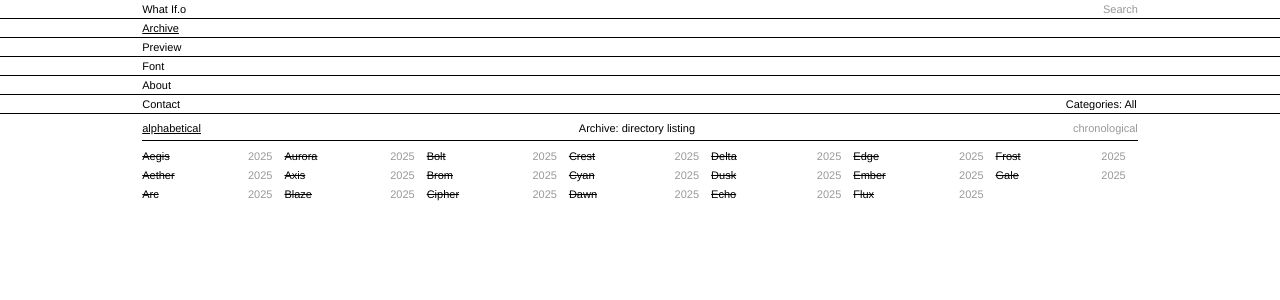
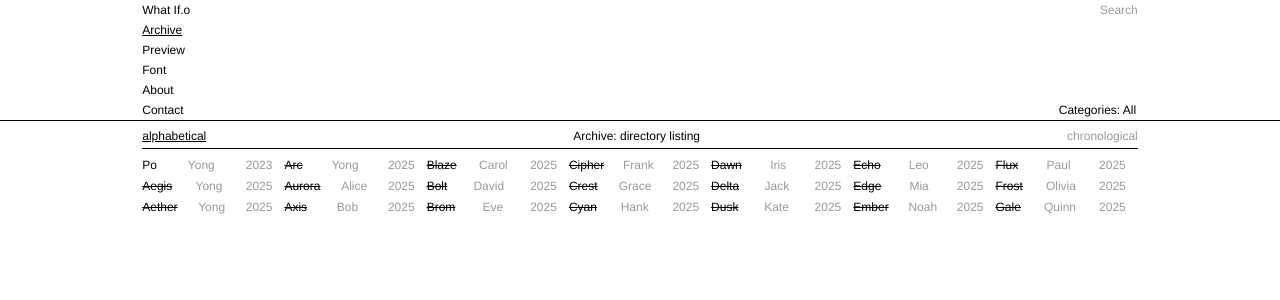
Before and after one commit to Junyyyong/What-If.o, a React (Vite) app: page / in a window 1280 px wide. Shown: the top 300 px of the page. Built offline with nearby package versions, Linux system fonts and the light colour scheme.

Commit message:
업데이트

```diff
--- a/src/App.tsx
+++ b/src/App.tsx
@@ -60,8 +60,19 @@ function ArchivePage({ open, search, category }: {
       c.name.toLowerCase().includes(search.toLowerCase()) ||
       c.creator.toLowerCase().includes(search.toLowerCase())
     );
-    if (sort === 'alphabetical') arr.sort((a, b) => a.name.localeCompare(b.name));
-    else arr.sort((a, b) => b.year - a.year);
+    if (sort === 'alphabetical') {
+      arr.sort((a, b) => {
+        if (a.pinned && !b.pinned) return -1;
+        if (!a.pinned && b.pinned) return 1;
+        return a.name.localeCompare(b.name);
+      });
+    } else {
+      arr.sort((a, b) => {
+        if (a.pinned && !b.pinned) return -1;
+        if (!a.pinned && b.pinned) return 1;
+        return b.year - a.year;
+      });
+    }
     return arr;
   }, [sort, search, category]);
 
@@ -83,6 +94,7 @@ function ArchivePage({ open, search, category }: {
             <div key={char.id} className={`arc-entry${clickable ? ' clickable' : ''}`}
               onClick={() => clickable && handleClick(char, open)}>
               <span className={char.placeholder ? 'strike' : ''}>{char.name}</span>
+              <span className="arc-creator">{char.creator}</span>
               <span className="arc-year">{char.year}</span>
             </div>
           );
@@ -100,7 +112,11 @@ function PreviewPage({ open, search, category }: {
     let arr = [...characters];
     if (category !== 'All') arr = arr.filter(c => c.category === category);
     if (search) arr = arr.filter(c => c.name.toLowerCase().includes(search.toLowerCase()));
-    return arr.sort((a, b) => a.name.localeCompare(b.name));
+    return arr.sort((a, b) => {
+      if (a.pinned && !b.pinned) return -1;
+      if (!a.pinned && b.pinned) return 1;
+      return a.name.localeCompare(b.name);
+    });
   }, [search, category]);
 
   return (
@@ -141,7 +157,7 @@ function FontPage() {
       <div className="font-list">
         {fonts.map(f => (
           <div key={f.id} className="font-item">
-            <div className="font-preview-text">{f.preview}</div>
+            <div className={`font-preview-text${f.id === 'po-emoji' ? ' po-emoji' : ''}`}>{f.preview}</div>
             <div className="font-row">
               <span className="font-name">{f.name}</span>
               <span className="font-dim">{f.styles} style{f.styles > 1 ? 's' : ''} · {f.fileSize}</span>
@@ -226,7 +242,7 @@ export default function App() {
       </div>
 
       {/* Row 6: Contact ————————————————— Categories */}
-      <div className="nav-row">
+      <div className="nav-row nav-row-last">
         <button className={`nav-btn${page === 'contact' ? ' active' : ''}`} onClick={() => setPage('contact')}>Contact</button>
         <select className="cat-select" value={category}
           onChange={e => setCategory(e.target.value as Category)}>
--- a/src/data/characters.ts
+++ b/src/data/characters.ts
@@ -4,48 +4,65 @@ export interface Character {
   category: 'Hero' | 'Villain' | 'Support' | 'Neutral';
   year: number;
   creator: string;
-  placeholder: boolean; // true = 취소선 표시
-  thumbnail?: string;
-  sheet?: string;
-  url?: string;
+  placeholder: boolean;
+  pinned?: boolean;     // pinned = 아카이브 맨 위에 고정
+  thumbnail?: string;   // preview 그리드 이미지
+  sheet?: string;       // 라이트박스 풀이미지
+  url?: string;         // 외부 창작자 링크
 }
 
 export const characters: Character[] = [
-  { id: 'WI-001', name: 'Aegis',   category: 'Hero',    year: 2025, creator: 'You',   placeholder: true },
-  { id: 'WI-002', name: 'Aether',  category: 'Neutral', year: 2025, creator: 'You',   placeholder: true },
-  { id: 'WI-003', name: 'Arc',     category: 'Hero',    year: 2025, creator: 'You',   placeholder: true },
-  { id: 'WI-004', name: 'Aurora',  category: 'Support', year: 2025, creator: 'Alice', placeholder: true,
+  // ── 고정 캐릭터 ────────────────────────────────────────────────────
+  {
+    id: 'WI-000',
+    name: 'Po',
+    category: 'Neutral',
+    year: 2023,
+    creator: 'Yong',
+    placeholder: false,
+    pinned: true,
+    thumbnail: '/characters/Po.jpg',
+    sheet: '/characters/Po.jpg',
+  },
+
+  // ── 본인 캐릭터 (이미지 추가 전) ───────────────────────────────────
+  { id: 'WI-001', name: 'Aegis',  category: 'Hero',    year: 2025, creator: 'Yong',  placeholder: true },
+  { id: 'WI-002', name: 'Aether', category: 'Neutral', year: 2025, creator: 'Yong',  placeholder: true },
+  { id: 'WI-003', name: 'Arc',    category: 'Hero',    year: 2025, creator: 'Yong',  placeholder: true },
+
+  // ── 외부 창작자 ────────────────────────────────────────────────────
+  { id: 'WI-004', name: 'Aurora',  category: 'Support', year: 2025, creator: 'Alice',  placeholder: true,
     thumbnail: 'https://picsum.photos/seed/aurora/400/600', url: 'https://example.com/aurora' },
-  { id: 'WI-005', name: 'Axis',    category: 'Villain', year: 2025, creator: 'Bob',   placeholder: true,
+  { id: 'WI-005', name: 'Axis',    category: 'Villain', year: 2025, creator: 'Bob',    placeholder: true,
     thumbnail: 'https://picsum.photos/seed/axis/400/600',   url: 'https://example.com/axis' },
-  { id: 'WI-006', name: 'Blaze',   category: 'Hero',    year: 2025, creator: 'Carol', placeholder: true,
+  { id: 'WI-006', name: 'Blaze',   category: 'Hero',    year: 2025, creator: 'Carol',  placeholder: true,
     thumbnail: 'https://picsum.photos/seed/blaze/400/600',  url: 'https://example.com/blaze' },
-  { id: 'WI-007', name: 'Bolt',    category: 'Neutral', year: 2025, creator: 'David', placeholder: true,
+  { id: 'WI-007', name: 'Bolt',    category: 'Neutral', year: 2025, creator: 'David',  placeholder: true,
     thumbnail: 'https://picsum.photos/seed/bolt/400/600',   url: 'https://example.com/bolt' },
-  { id: 'WI-008', name: 'Brom',    category: 'Villain', year: 2025, creator: 'Eve',   placeholder: true,
+  { id: 'WI-008', name: 'Brom',    category: 'Villain', year: 2025, creator: 'Eve',    placeholder: true,
     thumbnail: 'https://picsum.photos/seed/brom/400/600',   url: 'https://example.com/brom' },
-  { id: 'WI-009', name: 'Cipher',  category: 'Villain', year: 2025, creator: 'Frank', placeholder: true,
+  { id: 'WI-009', name: 'Cipher',  category: 'Villain', year: 2025, creator: 'Frank',  placeholder: true,
     thumbnail: 'https://picsum.photos/seed/cipher/400/600', url: 'https://example.com/cipher' },
-  { id: 'WI-010', name: 'Crest',   category: 'Hero',    year: 2025, creator: 'Grace', placeholder: true,
+  { id: 'WI-010', name: 'Crest',   category: 'Hero',    year: 2025, creator: 'Grace',  placeholder: true,
     thumbnail: 'https://picsum.photos/seed/crest/400/600',  url: 'https://example.com/crest' },
-  { id: 'WI-011', name: 'Cyan',    category: 'Support', year: 2025, creator: 'Hank',  placeholder: true,
+  { id: 'WI-011', name: 'Cyan',    category: 'Support', year: 2025, creator: 'Hank',   placeholder: true,
     thumbnail: 'https://picsum.photos/seed/cyan/400/600',   url: 'https://example.com/cyan' },
-  { id: 'WI-012', name: 'Dawn',    category: 'Support', year: 2025, creator: 'Iris',  placeholder: true,
+  { id: 'WI-012', name: 'Dawn',    category: 'Support', year: 2025, creator: 'Iris',   placeholder: true,
     thumbnail: 'https://picsum.photos/seed/dawn/400/600',   url: 'https://example.com/dawn' },
-  { id: 'WI-013', name: 'Delta',   category: 'Neutral', year: 2025, creator: 'Jack',  placeholder: true,
+  { id: 'WI-013', name: 'Delta',   category: 'Neutral', year: 2025, creator: 'Jack',   placeholder: true,
     thumbnail: 'https://picsum.photos/seed/delta/400/600',  url: 'https://example.com/delta' },
-  { id: 'WI-014', name: 'Dusk',    category: 'Villain', year: 2025, creator: 'Kate',  placeholder: true,
+  { id: 'WI-014', name: 'Dusk',    category: 'Villain', year: 2025, creator: 'Kate',   placeholder: true,
     thumbnail: 'https://picsum.photos/seed/dusk/400/600',   url: 'https://example.com/dusk' },
-  { id: 'WI-015', name: 'Echo',    category: 'Support', year: 2025, creator: 'Leo',   placeholder: true,
+  { id: 'WI-015', name: 'Echo',    category: 'Support', year: 2025, creator: 'Leo',    placeholder: true,
     thumbnail: 'https://picsum.photos/seed/echo/400/600',   url: 'https://example.com/echo' },
-  { id: 'WI-016', name: 'Edge',    category: 'Hero',    year: 2025, creator: 'Mia',   placeholder: true,
+  { id: 'WI-016', name: 'Edge',    category: 'Hero',    year: 2025, creator: 'Mia',    placeholder: true,
     thumbnail: 'https://picsum.photos/seed/edge/400/600',   url: 'https://example.com/edge' },
-  { id: 'WI-017', name: 'Ember',   category: 'Neutral', year: 2025, creator: 'Noah',  placeholder: true,
+  { id: 'WI-017', name: 'Ember',   category: 'Neutral', year: 2025, creator: 'Noah',   placeholder: true,
     thumbnail: 'https://picsum.photos/seed/ember/400/600',  url: 'https://example.com/ember' },
-  { id: 'WI-018', name: 'Frost',   category: 'Hero',    year: 2025, creator: 'Olivia',placeholder: true,
+  { id: 'WI-018', name: 'Frost',   category: 'Hero',    year: 2025, creator: 'Olivia', placeholder: true,
     thumbnail: 'https://picsum.photos/seed/frost/400/600',  url: 'https://example.com/frost' },
-  { id: 'WI-019', name: 'Flux',    category: 'Neutral', year: 2025, creator: 'Paul',  placeholder: true,
+  { id: 'WI-019', name: 'Flux',    category: 'Neutral', year: 2025, creator: 'Paul',   placeholder: true,
     thumbnail: 'https://picsum.photos/seed/flux/400/600',   url: 'https://example.com/flux' },
-  { id: 'WI-020', name: 'Gale',    category: 'Support', year: 2025, creator: 'Quinn', placeholder: true,
+  { id: 'WI-020', name: 'Gale',    category: 'Support', year: 2025, creator: 'Quinn',  placeholder: true,
     thumbnail: 'https://picsum.photos/seed/gale/400/600',   url: 'https://example.com/gale' },
 ];
--- a/src/data/fonts.ts
+++ b/src/data/fonts.ts
@@ -9,6 +9,15 @@ export interface Font {
 }
 
 export const fonts: Font[] = [
+  {
+    id: 'po-emoji',
+    name: 'PoEmoji',
+    description: 'An emoji typeface created alongside the What If.o character archive. Based on the visual language of Po.',
+    price: 'free',
+    preview: 'PoEmoji',
+    styles: 1,
+    fileSize: '—',
+  },
   {
     id: 'ax-mono',
     name: 'AX Mono',
--- a/src/index.css
+++ b/src/index.css
@@ -1,10 +1,18 @@
+/* ─── Custom fonts ───────────────────────────────────────────── */
+@font-face {
+  font-family: 'PoEmoji';
+  src: url('/fonts/PoEmoji.ttf') format('truetype');
+  font-weight: normal;
+  font-style: normal;
+}
+
 /* ─── Reset ──────────────────────────────────────────────────── */
 *, *::before, *::after { margin: 0; padding: 0; box-sizing: border-box; }
 html, body, #root { height: 100%; }
 
 body {
   font-family: 'Helvetica Neue', Helvetica, Arial, sans-serif;
-  font-size: 11px;
+  font-size: 12px;
   line-height: 1.5;
   color: #000;
   background: #fff;
@@ -30,6 +38,9 @@ button, select, input {
   align-items: baseline;
   justify-content: space-between;
   padding: 3px calc(100vw / 9);
+}
+
+.nav-row-last {
   border-bottom: 1px solid #000;
 }
 
@@ -111,7 +122,8 @@ button, select, input {
 .arc-entry.clickable { cursor: pointer; }
 .arc-entry.clickable:hover span:first-child { text-decoration: underline; }
 
-.arc-year  { color: #999; white-space: nowrap; flex-shrink: 0; }
+.arc-creator { color: #999; white-space: nowrap; flex-shrink: 0; }
+.arc-year    { color: #999; white-space: nowrap; flex-shrink: 0; }
 .strike    { text-decoration: line-through; }
 
 /* ─── Preview grid ───────────────────────────────────────────── */
@@ -152,6 +164,10 @@ button, select, input {
   white-space: nowrap;
   overflow: hidden;
   text-overflow: ellipsis;
+}
+
+.font-preview-text.po-emoji {
+  font-family: 'PoEmoji', sans-serif;
 }
 
 .font-row {
```
Also changed, not shown: public/characters/Po.jpg (added), public/fonts/PoEmoji.ttf (added).
